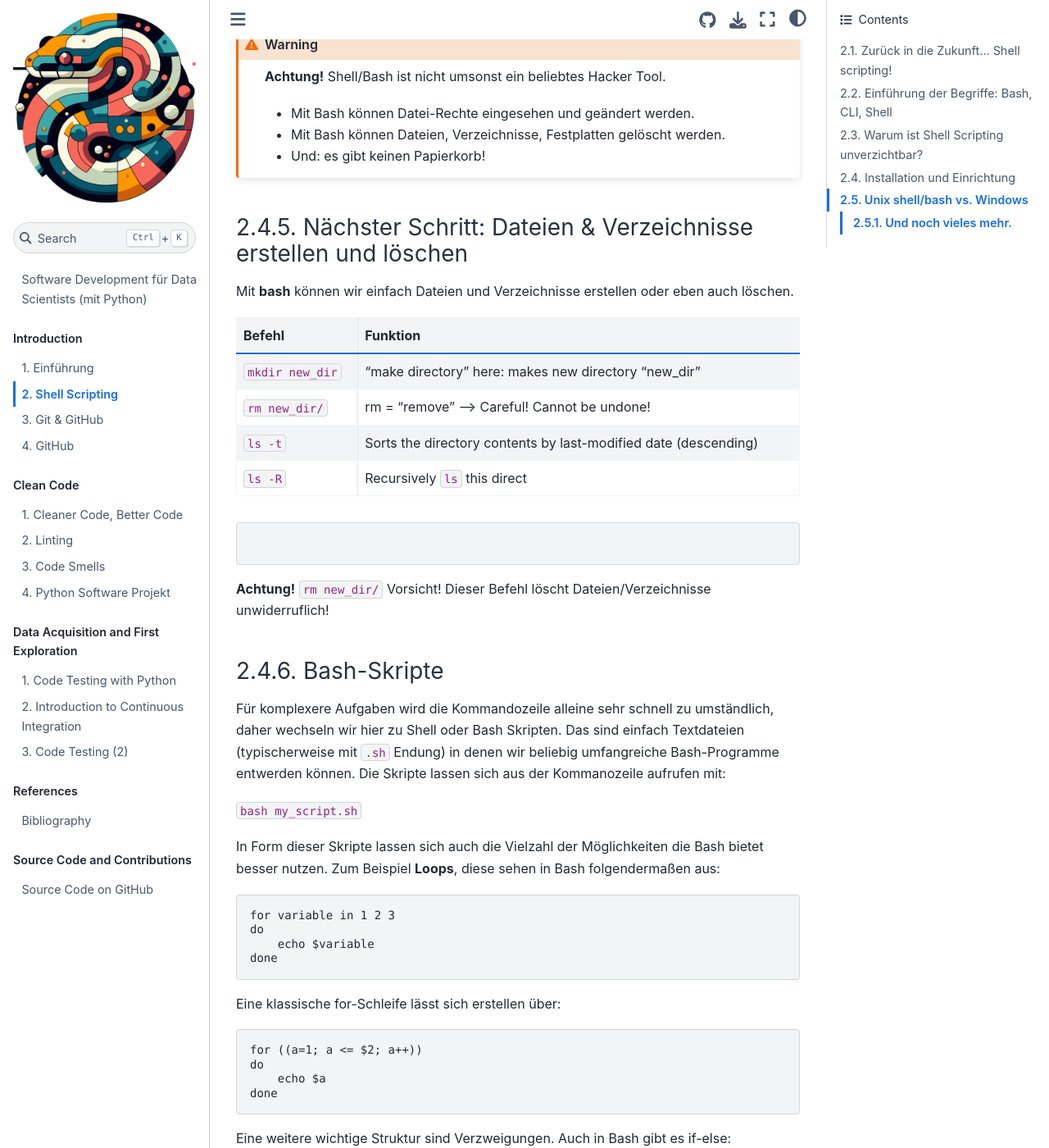
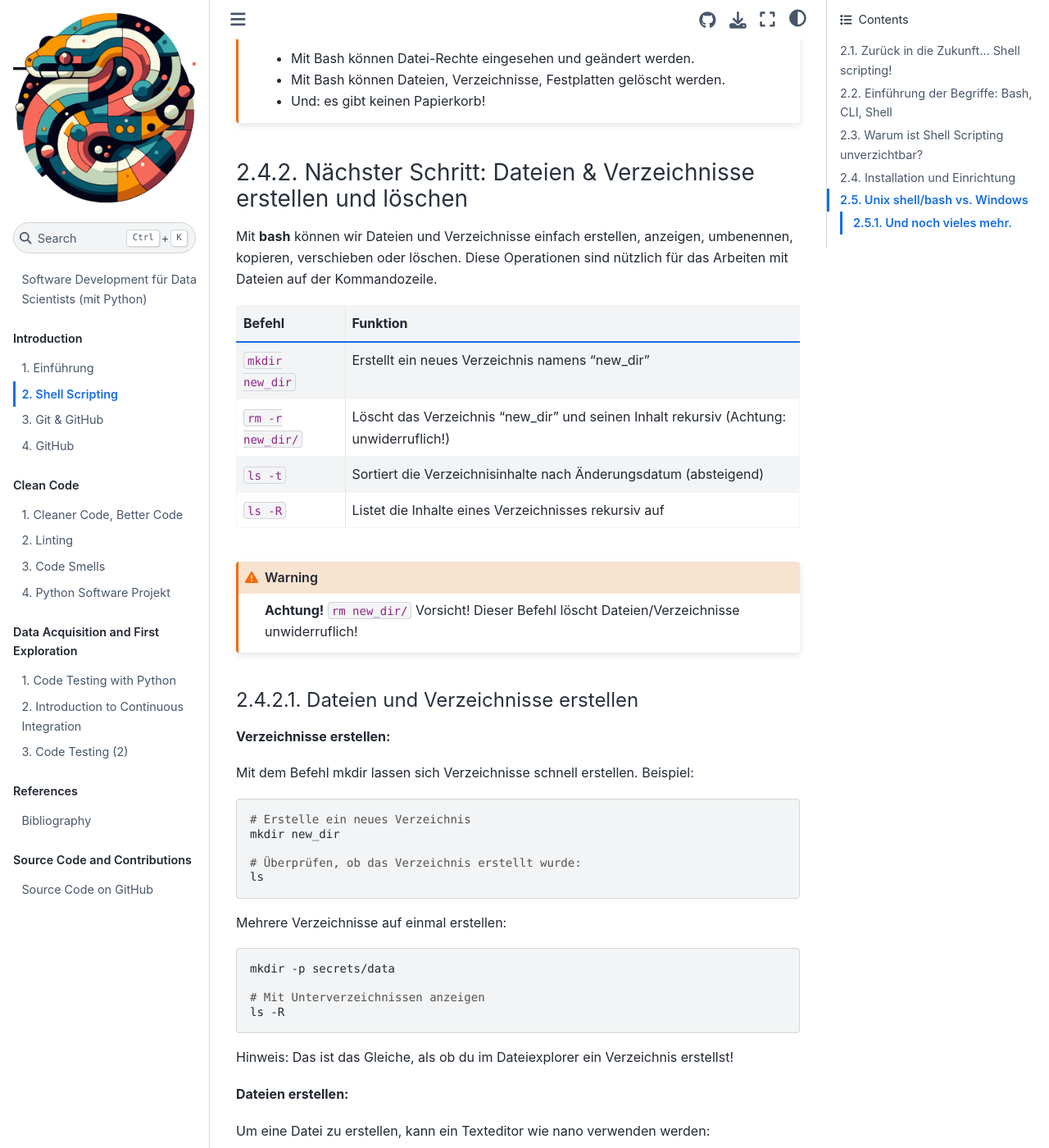
Before and after one commit to florian-huber/data_science_software_dev, a Jupyter Book: the page built from book/02_shell_scripting.md, in a window 1280 px wide and 1400 px high, scrolled down 4371 px. Shown: the whole window at 82% size. Built offline with Jupyter Book 1.0.4 settings and Sphinx 7.4.7 and the Sphinx Book theme 1.1.4, drawn with Linux system fonts in a browser that asks for light colours; pages that are not in the unit, such as notebooks, are missing from menus; cross-references to code outside the pages are shown as plain code; some of the changed text lies outside the part shown.

Commit message:
expand chapter

````diff
--- a/book/02_shell_scripting.md
+++ b/book/02_shell_scripting.md
@@ -20,7 +20,7 @@
 Die gängigen Betriebssysteme setzten heute alle auf grafische Benutzeroberflächen, egal ob am Rechner, Tablet, oder Smartphone.
 In den 1970er Jahren war daran noch gar nicht zu denken, schon angesichts der im Rückblick bescheidenen Rechenkapazitäten. Bei Betriebssystemen war es daher lange völlig normal das Nutzer*innen ausschließlich über Eingaben in Textform mit dem Rechner interagierten, über ein sogenanntes  **CLI (Command Line Interface)**, eine textbasierte Benutzeroberfläche zur Interaktion mit dem Betriebssystem.
 
-Mit **Shell** (engl. für Schale oder Hülle) meint man im allgemeinen genau solch ein Programm das Befehle (in Textform) interpretiert und ausführt. Damit macht die Shell die Fähigkeiten eines Betriebssystems den Nutzer*innen, aber auch anderen Programmen zugänglich. Dabei ist **Bash**, die "Bourne Again Shell" die am weitesten verbreitete Shell in Linux-Umgebungen.
+Mit **Shell** (engl. für Schale oder Hülle) meint man im allgemeinen genau solch ein Programm das Befehle (in Textform) interpretiert und ausführt. Damit macht die Shell die Fähigkeiten eines Betriebssystems den Nutzer*innen, aber auch anderen Programmen zugänglich. Dabei ist **Bash**, die "Bourne Again Shell" (bezieht sich auf eine frühere Shell von Stephen Bourne) die am weitesten verbreitete Shell in Linux-Umgebungen.
 
 Die Begriffe **Console** und **Terminal** bezogen sich ursprünglich auf physische Hardware also Monitor und Keyboard über die die Texteingaben erfolgten (also über ein Shell-Programm). Diese beiden Begriffe Console und Terminal wurden aber schon lange übertragen auf Software-Umsetzungen und werden heute im Alltag oft synonym verwendet.
 
@@ -60,19 +60,18 @@
 
 ## Installation und Einrichtung
 
-### Bash unter Windows (via WSL)
-
-Um Bash unter Windows zu nutzen, kannst du das **Windows Subsystem for Linux (WSL)** installieren. Die entsprechenden Schritte findet man in zahlreichen online-Tutorials, z.B. [hier](https://www.howtogeek.com/744328/how-to-install-the-windows-subsystem-for-linux-on-windows-11/).
-
-
-### Alternativ: Git Bash
+**Für den schnellen Einstieg: Git Bash**
 
 Eine einfachere Möglichkeit, Bash unter Windows zu nutzen, ist **Git Bash**:
 
 1. Lade [Git für Windows](https://gitforwindows.org/) herunter und installiere es.
 2. Git Bash wird zusammen mit Git installiert und bietet eine Bash-ähnliche Umgebung.
 
-### MacOS: Bash ist vorinstalliert
+**Für Fortgeschrittene: Bash unter Windows (via WSL)**
+
+Um Bash unter Windows zu nutzen, kannst du das **Windows Subsystem for Linux (WSL)** installieren. Die entsprechenden Schritte findet man in zahlreichen online-Tutorials, z.B. [hier](https://www.howtogeek.com/744328/how-to-install-the-windows-subsystem-for-linux-on-windows-11/) oder [hier](https://learn.microsoft.com/en-us/windows/wsl/install).
+
+**MacOS: Bash ist vorinstalliert**
 
 Wenn du MacOS nutzt, hast du Glück – Bash ist bereits vorinstalliert. Du kannst einfach das Terminal öffnen und loslegen.
 
@@ -82,7 +81,7 @@
 
 Wir starten langsam und schauen uns erst einmal die Standard-Befehle an um Ordner zu wechseln und deren Inhalt zu sehen:
 
-- `pwd` gibt den aktuellen Ordner an in dem wir uns befinden
+- `pwd` gibt den aktuellen Ordner an in dem wir uns befinden. Unter Linux sieht das typischerweise aus wie `/homer/itsme`, bei Windows eher wie `C:\Users\itsme`.
 - `ls`(für list/listing) zeigt den Inhalt des aktuellen Verzeichnisses auf.
 - mit `cd foldername` gehe ich in einen Ordner namens "foldername", mit `cd ..` gehe ich wieder einen Ordner tiefer zurück
 - mit `--help` können Hinweise zu den möglichen Parametern abgefragt werden, z.B. `ls --help`.
@@ -127,23 +126,55 @@
 
 ### Nächster Schritt: Dateien & Verzeichnisse erstellen und löschen
 
-Mit **bash** können wir einfach Dateien und Verzeichnisse erstellen oder eben auch löschen.
+Mit **bash** können wir Dateien und Verzeichnisse einfach erstellen, anzeigen, umbenennen, kopieren, verschieben oder löschen. Diese Operationen sind nützlich für das Arbeiten mit Dateien auf der Kommandozeile.
+
+| Befehl           | Funktion                                                     |
+| ---------------- | ------------------------------------------------------------ |
+| `mkdir new_dir`  | Erstellt ein neues Verzeichnis namens "new_dir"              |
+| `rm -r new_dir/` | Löscht das Verzeichnis "new_dir" und seinen Inhalt rekursiv (Achtung: unwiderruflich!) |
+| `ls -t`          | Sortiert die Verzeichnisinhalte nach Änderungsdatum (absteigend) |
+| `ls -R`          | Listet die Inhalte eines Verzeichnisses rekursiv auf         |
 
 
 
-| Befehl          | Funktion                                                     |
-| --------------- | ------------------------------------------------------------ |
-| `mkdir new_dir` | "make directory" here: makes new directory "new_dir"         |
-| `rm new_dir/`   | rm = "remove" --> Careful! Cannot be undone!                 |
-| `ls -t`         | Sorts the directory contents by last-modified date (descending) |
-| `ls -R`         | Recursively `ls` this direct                                 |
-
+```{warning}
+**Achtung!**
+`rm new_dir/` Vorsicht! Dieser Befehl löscht Dateien/Verzeichnisse unwiderruflich!
 ```
 
+#### Dateien und Verzeichnisse erstellen
+**Verzeichnisse erstellen:**
+
+Mit dem Befehl mkdir lassen sich Verzeichnisse schnell erstellen. Beispiel:
+```bash
+# Erstelle ein neues Verzeichnis
+mkdir new_dir
+
+# Überprüfen, ob das Verzeichnis erstellt wurde:
+ls
 ```
+Mehrere Verzeichnisse auf einmal erstellen:
+```bash
+mkdir -p secrets/data
 
-**Achtung!**
-`rm new_dir/` Vorsicht! Dieser Befehl löscht Dateien/Verzeichnisse unwiderruflich!
+# Mit Unterverzeichnissen anzeigen
+ls -R
+```
+Hinweis: Das ist das Gleiche, als ob du im Dateiexplorer ein Verzeichnis erstellst!
+
+**Dateien erstellen:**
+
+Um eine Datei zu erstellen, kann ein Texteditor wie nano verwenden werden:
+```bash
+cd secrets
+nano my_diary.txt
+```
+Oder, alternativ kannst auch direkt eine leere Dateien ohne Editor erstellt werden mit `touch`:
+```bash
+touch data/facts1.csv
+touch data/facts2.csv
+touch data/facts3.csv
+```
 
 ### Bash-Skripte
 
````
